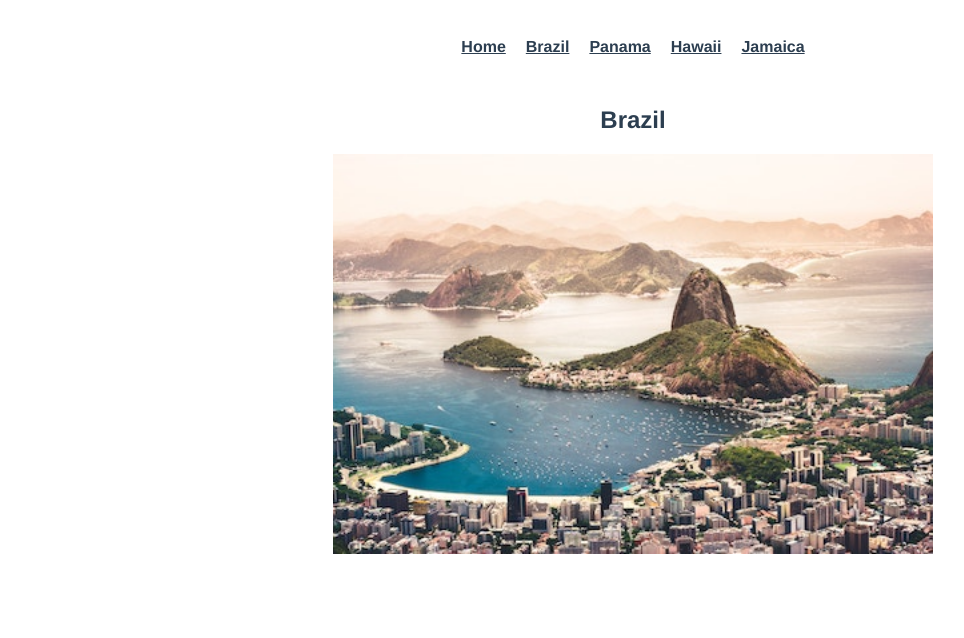
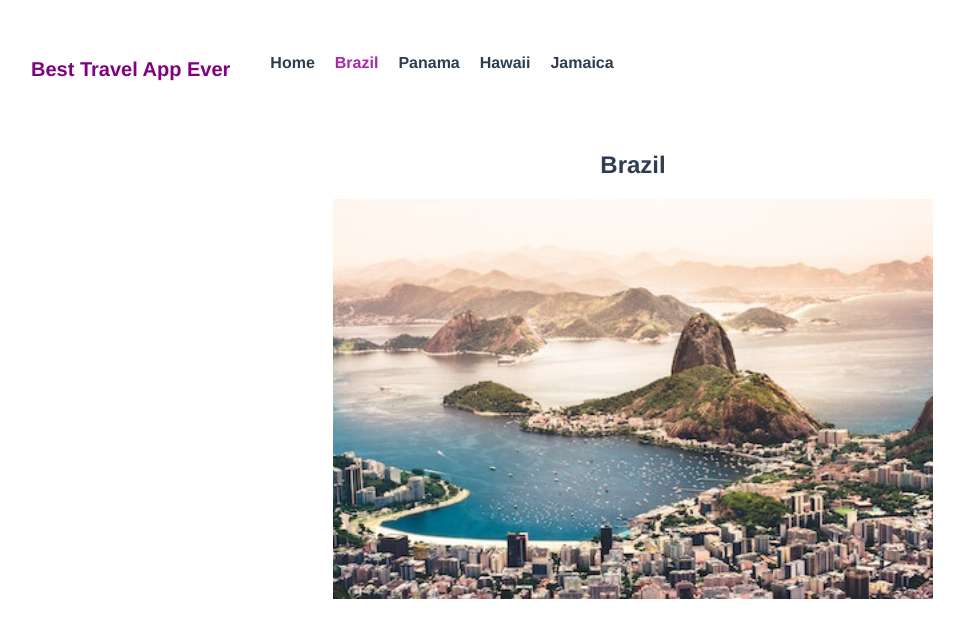
Before and after one commit to christopher-dabrowski/learn-vue-router, a Vue app: page /#/details/1 in a window 1280 px wide. Shown: the top 638 px of the page, without its empty margins (7-971 px from the left). Built offline with nearby package versions, Linux system fonts and the light colour scheme.

Commit message:
Remove static pages

```diff
--- a/src/App.vue
+++ b/src/App.vue
@@ -1,7 +1,7 @@
 <template>
   <div id="app">
     <TheNavigation />
-    <router-view />
+    <router-view :key="$route.path" />
   </div>
 </template>
 
@@ -23,18 +23,4 @@
   text-align: center;
   color: #2c3e50;
 }
-
-#nav {
-  padding: 30px;
-}
-
-#nav a {
-  font-weight: bold;
-  color: #2c3e50;
-  padding: 0 10px;
-}
-
-#nav a.router-link-exact-active {
-  color: #42b983;
-}
 </style>
--- a/src/components/TheNavigation.vue
+++ b/src/components/TheNavigation.vue
@@ -1,30 +1,75 @@
 <template>
   <div id="nav">
-    <router-link to="/">Home</router-link>
-    <router-link to="/brazil">Brazil</router-link>
-    <router-link to="/panama">Panama</router-link>
-    <router-link to="/hawaii">Hawaii</router-link>
-    <router-link to="/jamaica">Jamaica</router-link>
+    <p class="logo">Best Travel App Ever</p>
+    <ul class="nav-links">
+      <li class="links">
+        <router-link to="/">
+          Home
+        </router-link>
+      </li>
+      <li
+        v-for="destination in destinations"
+        :key="destination.name"
+        class="links"
+      >
+        <router-link
+          :to="{
+            name: 'DestinationDetails',
+            params: { id: destination.id },
+          }"
+        >
+          {{ destination.name }}
+        </router-link>
+      </li>
+    </ul>
   </div>
 </template>
+
+<script>
+import store from "@/store";
+
+export default {
+  data() {
+    return {
+      destinationId: this.$route.params.id,
+      destinations: store.destinations,
+    };
+  },
+};
+</script>
 
 <style scoped>
 #nav {
   display: flex;
-  justify-content: center;
-}
-
-#nav {
   padding: 30px;
 }
 
+.nav-links {
+  display: flex;
+}
+
+.links {
+  padding-right: 20px;
+  list-style: none;
+}
+
+.links:hover {
+  text-decoration: underline;
+}
+
+.logo {
+  font-size: 20px;
+  color: purple;
+  font-weight: bold;
+}
+
 #nav a {
+  color: #2c3e50;
+  text-decoration: none;
   font-weight: bold;
-  color: #2c3e50;
-  padding: 0 10px;
 }
 
 #nav a.router-link-exact-active {
-  color: #42b983;
+  color: #ab26ab;
 }
 </style>
--- a/src/router/index.js
+++ b/src/router/index.js
@@ -1,10 +1,6 @@
 import Vue from "vue";
 import VueRouter from "vue-router";
 import Home from "../views/Home.vue";
-import Brazil from "../views/Brazil.vue";
-import Hawaii from "../views/Hawaii.vue";
-import Panama from "../views/Panama.vue";
-import Jamaica from "../views/Jamaica.vue";
 
 Vue.use(VueRouter);
 
@@ -24,26 +20,6 @@
       import(/* webpackChunkName: "about" */ "../views/About.vue")
   },
   {
-    path: "/brazil",
-    name: "brazil",
-    component: Brazil
-  },
-  {
-    path: "/hawaii",
-    name: "hawaii",
-    component: Hawaii
-  },
-  {
-    path: "/panama",
-    name: "panama",
-    component: Panama
-  },
-  {
-    path: "/jamaica",
-    name: "jamaica",
-    component: Jamaica
-  },
-  {
     path: "/details/:id",
     name: "DestinationDetails",
     component: () =>
--- a/src/views/Brazil.vue
+++ /dev/null
@@ -1,7 +0,0 @@
-<template>
-  <div>
-    <h2>
-      Brazil
-    </h2>
-  </div>
-</template>
--- a/src/views/Hawaii.vue
+++ /dev/null
@@ -1,7 +0,0 @@
-<template>
-  <div>
-    <h2>
-      Hawaii
-    </h2>
-  </div>
-</template>
--- a/src/views/Jamaica.vue
+++ /dev/null
@@ -1,7 +0,0 @@
-<template>
-  <div>
-    <h2>
-      Jamaica
-    </h2>
-  </div>
-</template>
--- a/src/views/Panama.vue
+++ /dev/null
@@ -1,7 +0,0 @@
-<template>
-  <div>
-    <h2>
-      Panama
-    </h2>
-  </div>
-</template>
```
Also changed, not shown: 33 other files (tests, documents, lock files or other folders).
